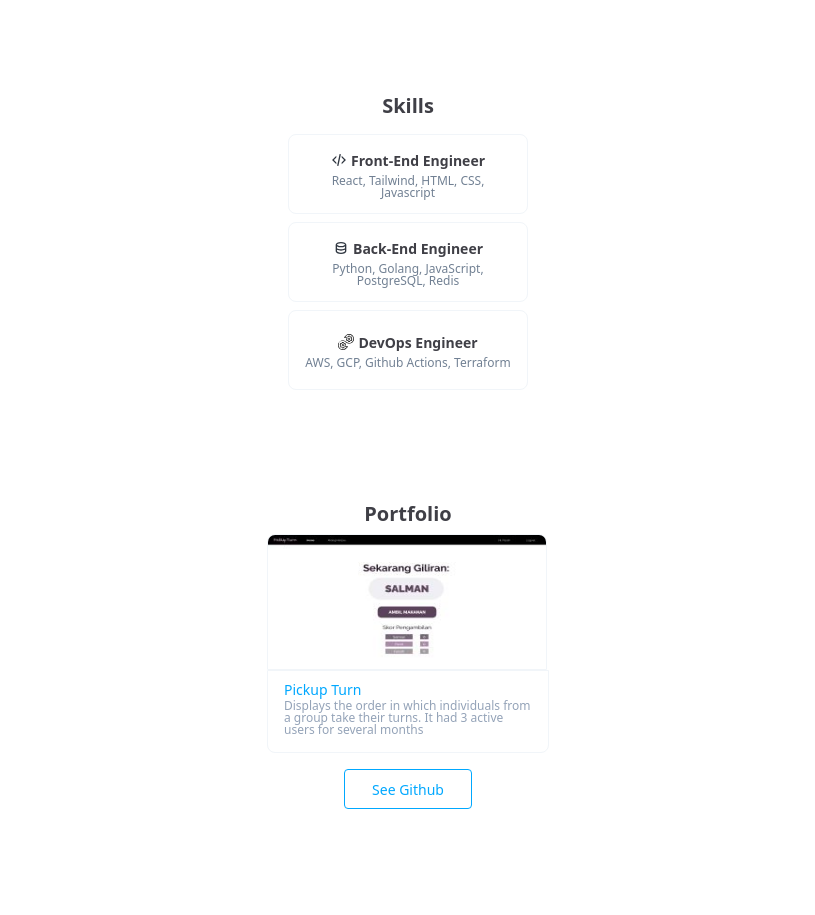
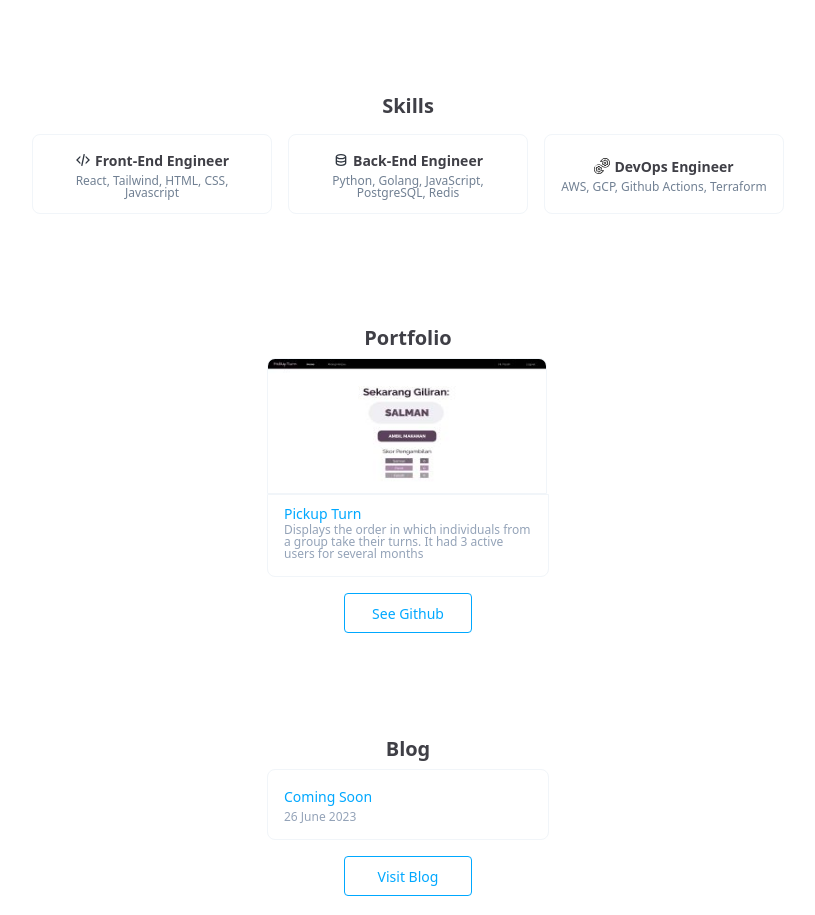
Before and after one commit to wajdifarid/personal-website, a React (Create React App) app: page / in a window 1280 px wide. Shown: the part 1340-2255 px from the top of the page, without its empty margins (232-1047 px from the left). Built offline with nearby package versions, Linux system fonts and the light colour scheme; no server answers.

Commit message:
Change flex direction on desktop for skills section

```diff
--- a/src/App.js
+++ b/src/App.js
@@ -120,7 +120,7 @@ export default function HomePage() {
 
       <section id="skills" className="flex flex-col my-12">
         <div className="mx-auto text-zinc-700 text-[20px] font-bold leading-loose">Skills</div>
-        <div className="mx-auto">
+        <div className="mx-auto flex flex-col lg:flex-row">
           <div className="m-2">
             <SkillCard img="/assets/fe-icon.svg" title="Front-End Engineer" content="React, Tailwind, HTML, CSS, Javascript" />
           </div>
```
